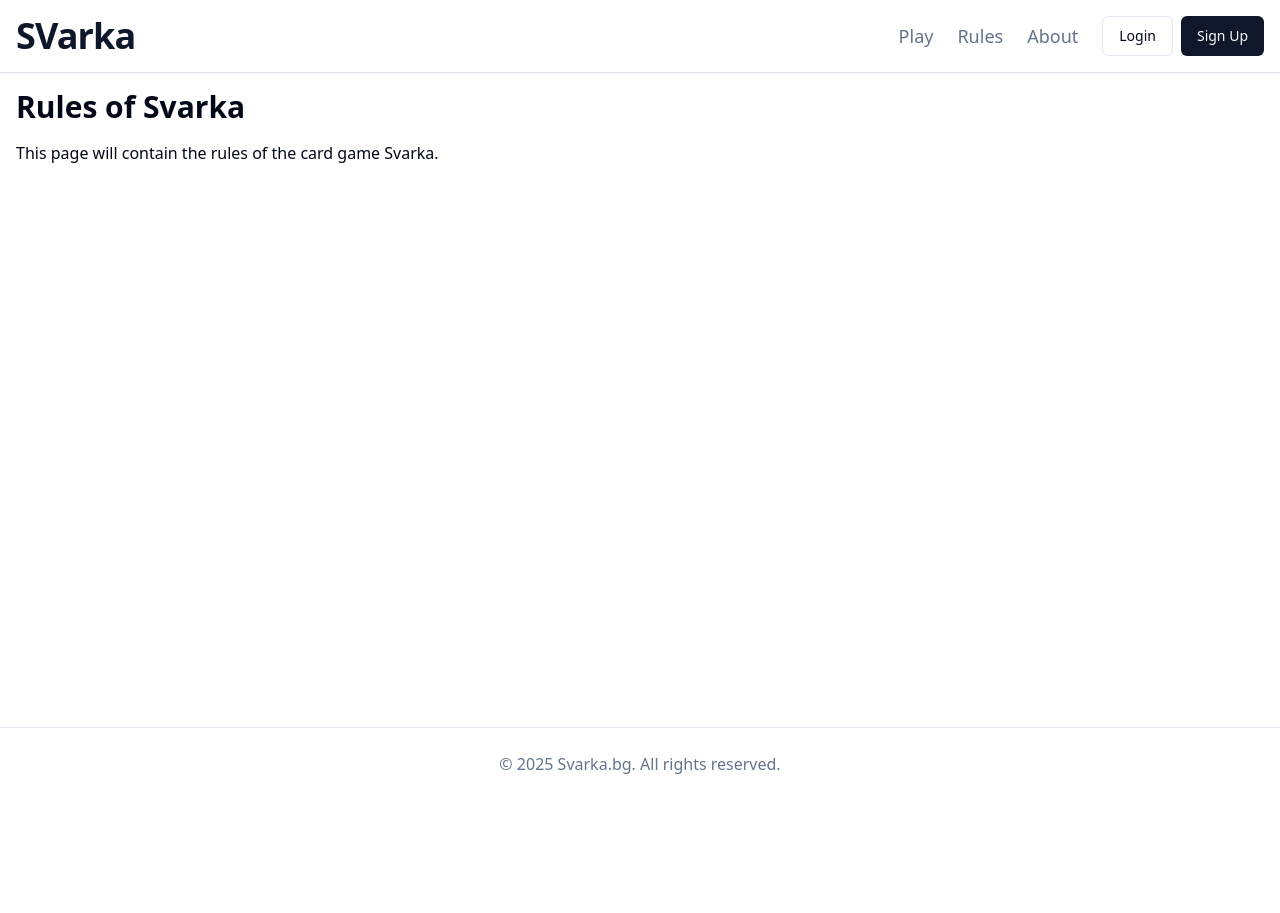
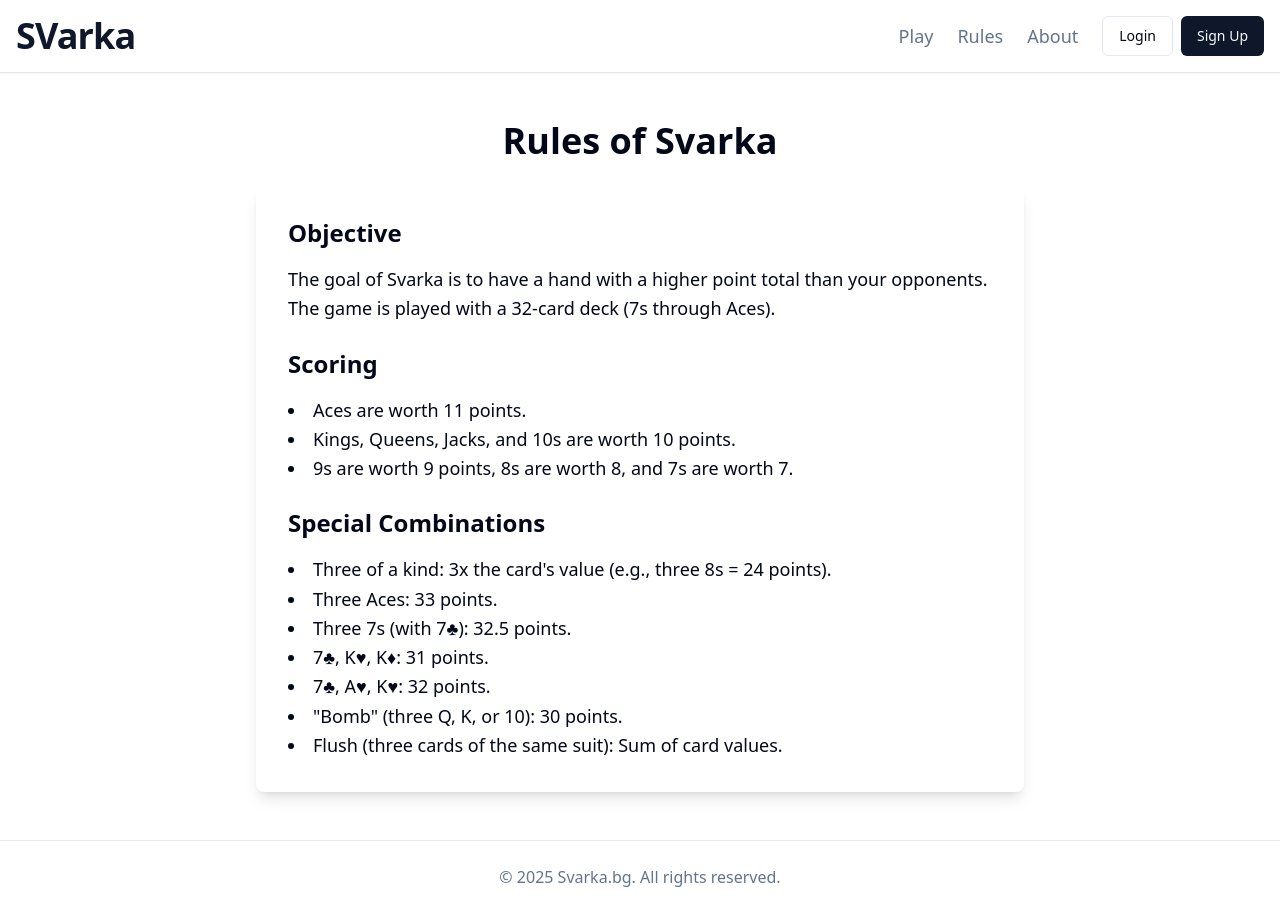
Before and after one commit to bojodanchev/svarka-modern, a Next.js app: page /rules in a window 1280 px wide. Before the commit the page ends 800 px from the top, so only its background shows below. Built offline with nearby package versions, Linux system fonts and the light colour scheme.

Commit message:
feat: populate about and rules pages with content

```diff
--- a/src/app/about/page.tsx
+++ b/src/app/about/page.tsx
@@ -1,8 +1,20 @@
 const AboutPage = () => {
   return (
-    <div>
-      <h1 className="text-3xl font-bold mb-4">About Svarka.bg</h1>
-      <p>This page will contain information about the Svarka.bg project.</p>
+    <div className="container mx-auto p-4 py-8">
+      <h1 className="text-4xl font-extrabold text-center mb-6">About Svarka.bg</h1>
+      <div className="max-w-3xl mx-auto bg-card text-card-foreground p-8 rounded-lg shadow-lg">
+        <p className="text-lg leading-relaxed">
+          Svarka is a card game that suits the temperament of the Balkan peoples.
+          It is an extremely entertaining and emotional game, in which the goal
+          is for a player's hand to have a higher total than the other players'
+          in order to win.
+        </p>
+        <p className="text-lg leading-relaxed mt-4">
+          Bluffing is recommended. This is how players express their sense of
+          humor, and the emotion is 100%. The game is relatively easy to play,
+          which makes it so popular.
+        </p>
+      </div>
     </div>
   );
 };
--- a/src/app/rules/page.tsx
+++ b/src/app/rules/page.tsx
@@ -1,8 +1,32 @@
 const RulesPage = () => {
   return (
-    <div>
-      <h1 className="text-3xl font-bold mb-4">Rules of Svarka</h1>
-      <p>This page will contain the rules of the card game Svarka.</p>
+    <div className="container mx-auto p-4 py-8">
+      <h1 className="text-4xl font-extrabold text-center mb-6">Rules of Svarka</h1>
+      <div className="max-w-3xl mx-auto bg-card text-card-foreground p-8 rounded-lg shadow-lg">
+        <h2 className="text-2xl font-bold mb-4">Objective</h2>
+        <p className="text-lg leading-relaxed">
+          The goal of Svarka is to have a hand with a higher point total than
+          your opponents. The game is played with a 32-card deck (7s through Aces).
+        </p>
+
+        <h2 className="text-2xl font-bold mt-6 mb-4">Scoring</h2>
+        <ul className="list-disc list-inside text-lg leading-relaxed">
+          <li>Aces are worth 11 points.</li>
+          <li>Kings, Queens, Jacks, and 10s are worth 10 points.</li>
+          <li>9s are worth 9 points, 8s are worth 8, and 7s are worth 7.</li>
+        </ul>
+
+        <h2 className="text-2xl font-bold mt-6 mb-4">Special Combinations</h2>
+        <ul className="list-disc list-inside text-lg leading-relaxed">
+          <li>Three of a kind: 3x the card's value (e.g., three 8s = 24 points).</li>
+          <li>Three Aces: 33 points.</li>
+          <li>Three 7s (with 7♣): 32.5 points.</li>
+          <li>7♣, K♥, K♦: 31 points.</li>
+          <li>7♣, A♥, K♥: 32 points.</li>
+          <li>"Bomb" (three Q, K, or 10): 30 points.</li>
+          <li>Flush (three cards of the same suit): Sum of card values.</li>
+        </ul>
+      </div>
     </div>
   );
 };
```
